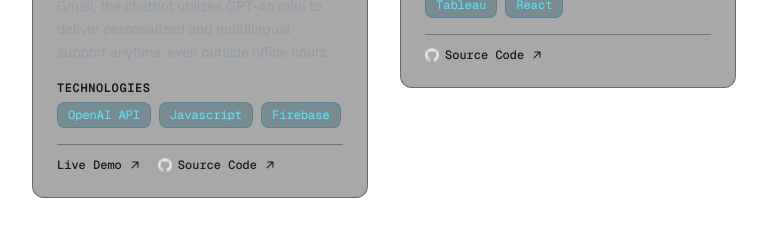
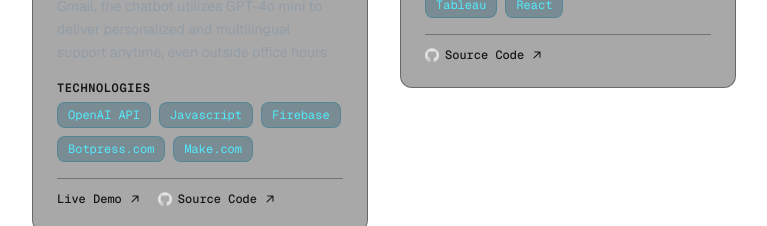
Before and after one commit to JeroldGomez/jerold-gomez-portfolio, a Next.js app: page / in a window 1280 px wide. Shown: the part 3280-3506 px from the top of the page, without its empty margins (256-1023 px from the left). Built offline with nearby package versions, Linux system fonts and the light colour scheme.

Commit message:
update tech stack in first project

```diff
--- a/app/data/projects.ts
+++ b/app/data/projects.ts
@@ -14,7 +14,7 @@
         description: `Our thesis project introduces an innovative AI-powered chatbot system designed to enhance student support services at the Office of Student Empowerment and Support (OSES) of City College of Tagaytay. This intelligent system aims to provide real-time responses to common student inquiries.
 
         Integrated with Facebook Messenger and Gmail, the chatbot utilizes GPT-4o mini to deliver personalized and multilingual support anytime, even outside office hours.`,
-        technologies: ["OpenAI API", "Javascript", "Firebase"],
+        technologies: ["OpenAI API", "Javascript", "Firebase", "Botpress.com", "Make.com"],
         liveLink: "#",
         githubLink: "https://github.com/yourusername/chatbot-project",
     },
```
